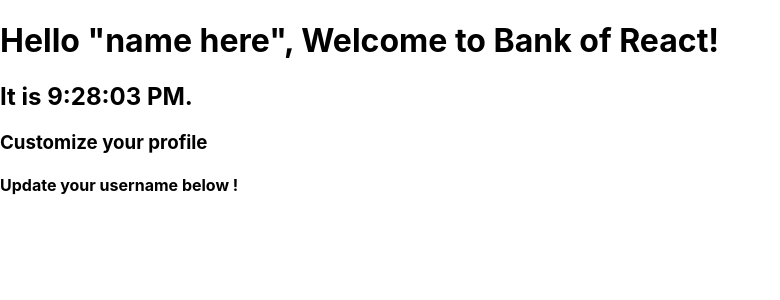
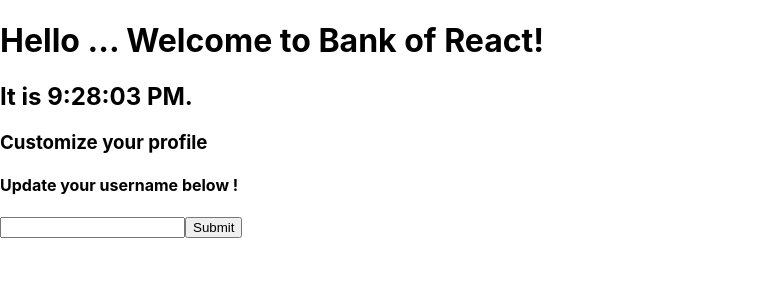
Before and after one commit to JamieS00/BankOfReact, a React (Create React App) app: page / in a window 1280 px wide. Shown: the top 300 px of the page, without its empty margins (0-780 px from the left). Built offline with nearby package versions, Linux system fonts and the light colour scheme.

Commit message:
added textbox & submit button to screen

```diff
--- a/src/App.js
+++ b/src/App.js
@@ -2,6 +2,7 @@ import logo from './logo.svg';
 import './App.css';
 
 import Clock from './components/Clock'; // have to use them to import & also export
+//import User from './components/User';
 //import Content from './components/Content';
 
 
--- a/src/components/clock.js
+++ b/src/components/clock.js
@@ -1,5 +1,6 @@
 import React from 'react';
 import {Component} from 'react';
+//import {TextInput} from 'react'
 
 
 // just class def & you shuld hve only 1 render call
@@ -30,12 +31,15 @@ class Clock extends Component {
     render() {
       return (
         <div>
-          <h1>Hello "name here", Welcome to Bank of React!</h1>
+          <h1>Hello ... Welcome to Bank of React!</h1>
           <h2>It is {this.state.date.toLocaleTimeString()}.</h2>
 
 
           <h3>Customize your profile</h3>
           <h4>Update your username below ! </h4>
+          <input type="text" value={this.state.value} onChange={this.handleChange}/>
+          <input type="submit" value="Submit" />
+
 
         </div>
       );
@@ -43,6 +47,4 @@ class Clock extends Component {
   }
 
 
-
-
   export default Clock; //export them from the file
```
